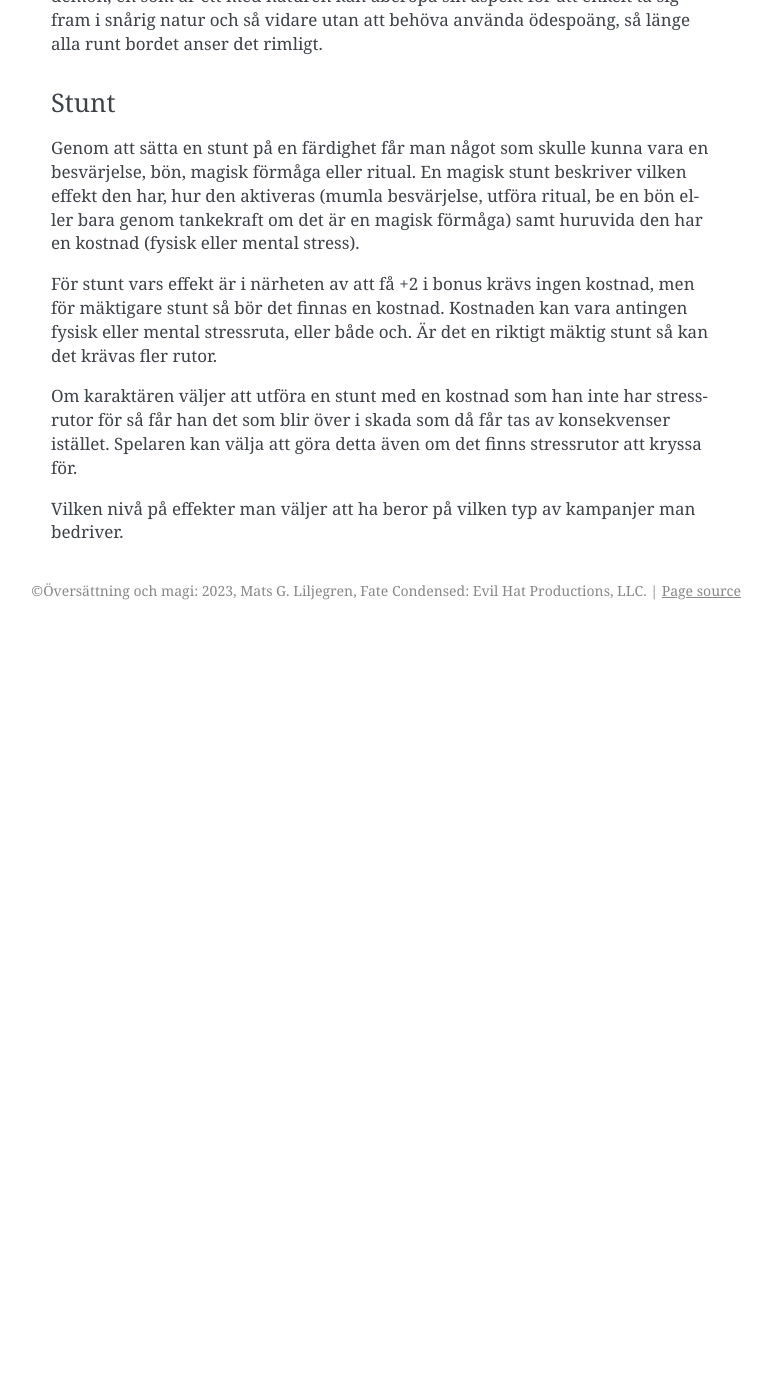
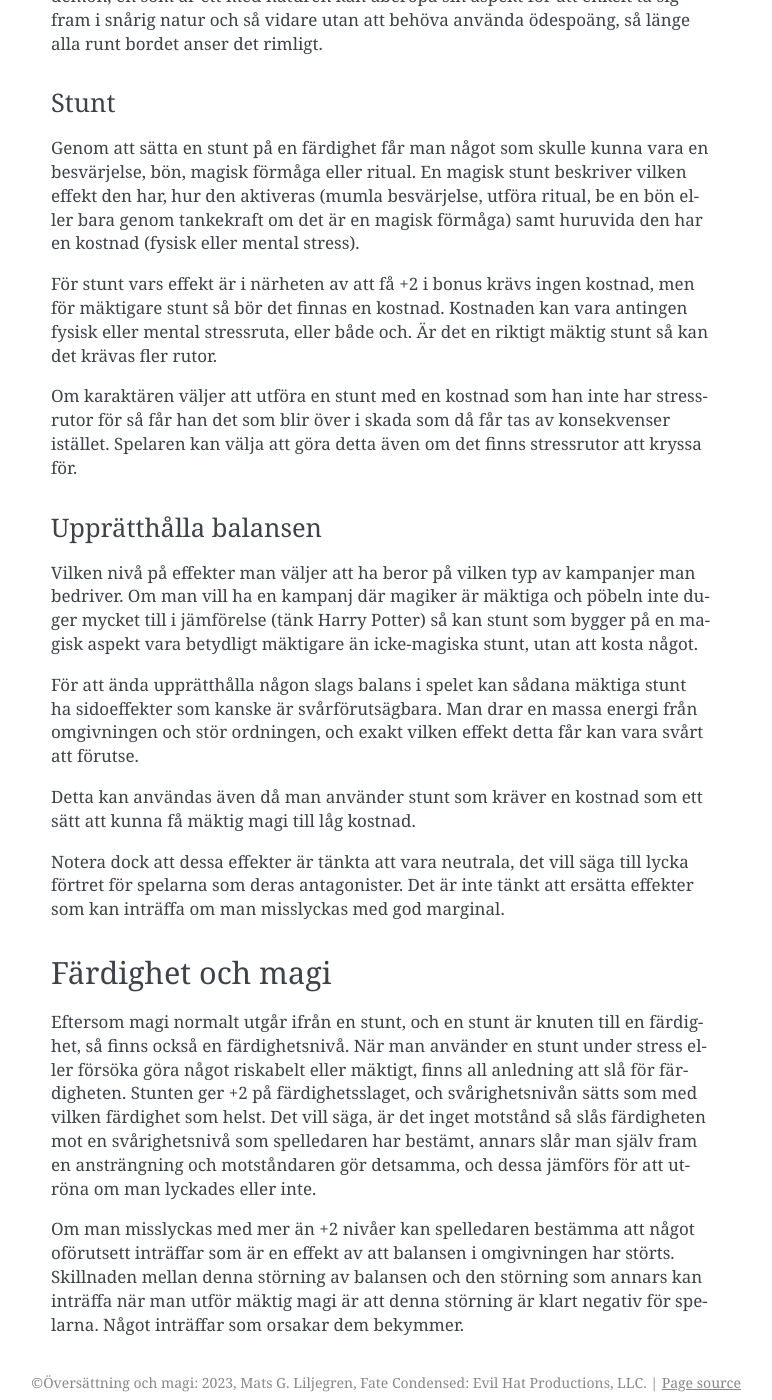
Before and after one commit to matslil/fate-condensed-svenska, a Sphinx documentation site: the page built from docs/source/magi.rst, in a window 1280 px wide and 1400 px high, scrolled down 1118 px. Shown: the whole window, without its empty margins (369-1141 px from the left). Built offline with Sphinx 7.4.7, drawn with Linux system fonts in a browser that asks for light colours; before the commit the page ends 1748 px from its top, so only the background shows below that; some of the changed text lies outside the part shown.

Commit message:
Skrivit mer på magi

```diff
--- a/docs/source/magi.rst
+++ b/docs/source/magi.rst
@@ -29,4 +29,20 @@ För stunt vars effekt är i närheten av att få +2 i bonus krävs ingen kostna
 
 Om karaktären väljer att utföra en stunt med en kostnad som han inte har stressrutor för så får han det som blir över i skada som då får tas av konsekvenser istället. Spelaren kan välja att göra detta även om det finns stressrutor att kryssa för.
 
-Vilken nivå på effekter man väljer att ha beror på vilken typ av kampanjer man bedriver.
+Upprätthålla balansen
+---------------------
+
+Vilken nivå på effekter man väljer att ha beror på vilken typ av kampanjer man bedriver. Om man vill ha en kampanj där magiker är mäktiga och pöbeln inte duger mycket till i jämförelse (tänk Harry Potter) så kan stunt som bygger på en magisk aspekt vara betydligt mäktigare än icke-magiska stunt, utan att kosta något.
+
+För att ända upprätthålla någon slags balans i spelet kan sådana mäktiga stunt ha sidoeffekter som kanske är svårförutsägbara. Man drar en massa energi från omgivningen och stör ordningen, och exakt vilken effekt detta får kan vara svårt att förutse.
+
+Detta kan användas även då man använder stunt som kräver en kostnad som ett sätt att kunna få mäktig magi till låg kostnad.
+
+Notera dock att dessa effekter är tänkta att vara neutrala, det vill säga till lycka förtret för spelarna som deras antagonister. Det är inte tänkt att ersätta effekter som kan inträffa om man misslyckas med god marginal.
+
+Färdighet och magi
+==================
+
+Eftersom magi normalt utgår ifrån en stunt, och en stunt är knuten till en färdighet, så finns också en färdighetsnivå. När man använder en stunt under stress eller försöka göra något riskabelt eller mäktigt, finns all anledning att slå för färdigheten. Stunten ger +2 på färdighetsslaget, och svårighetsnivån sätts som med vilken färdighet som helst. Det vill säga, är det inget motstånd så slås färdigheten mot en svårighetsnivå som spelledaren har bestämt, annars slår man själv fram en ansträngning och motståndaren gör detsamma, och dessa jämförs för att utröna om man lyckades eller inte.
+
+Om man misslyckas med mer än +2 nivåer kan spelledaren bestämma att något oförutsett inträffar som är en effekt av att balansen i omgivningen har störts. Skillnaden mellan denna störning av balansen och den störning som annars kan inträffa när man utför mäktig magi är att denna störning är klart negativ för spelarna. Något inträffar som orsakar dem bekymmer.
```
